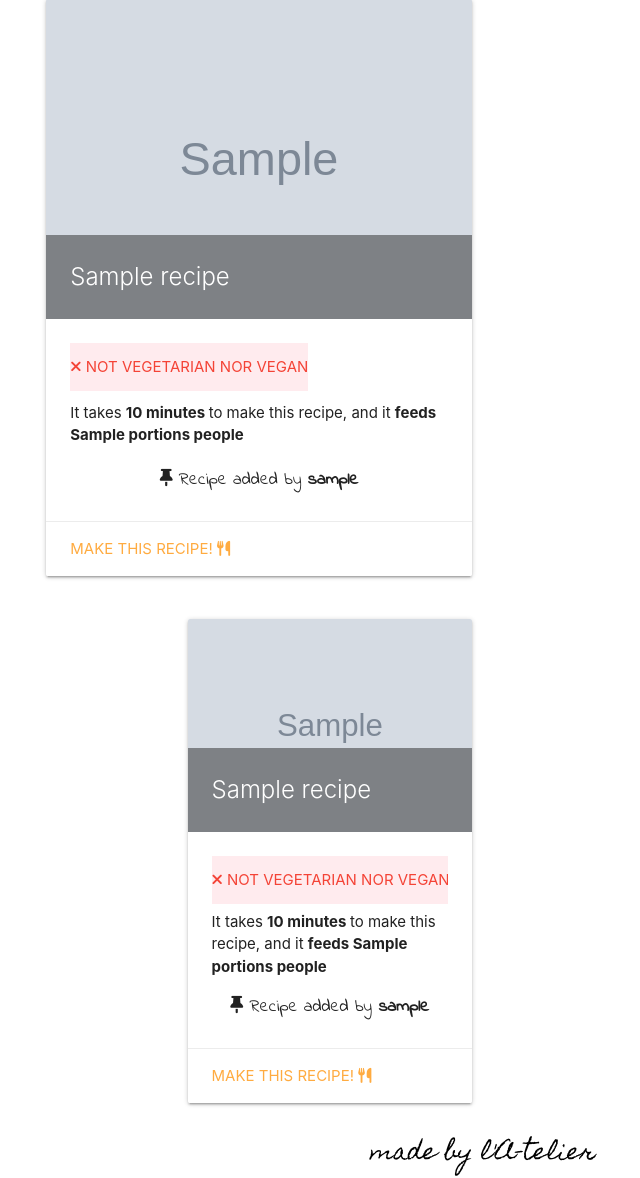
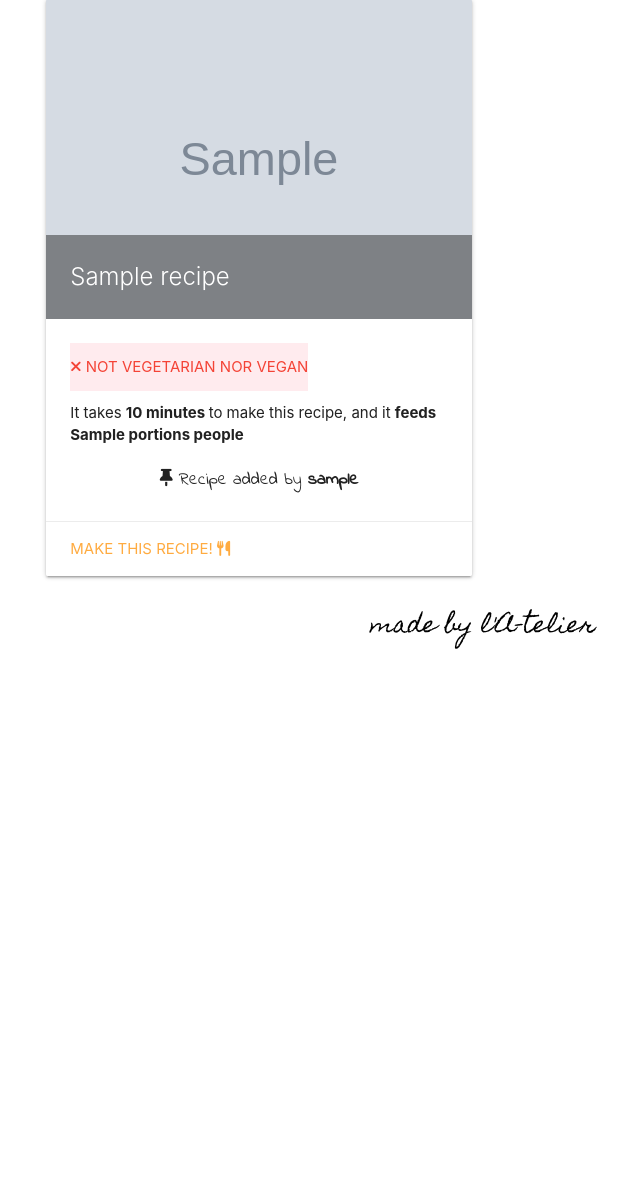
Before and after one commit to a-telier/the-pink-turnip, a Flask app: page / in a window 1280 px wide. Shown: the part 831-2009 px from the top of the page, without its empty margins (157-797 px from the left). After the commit the page ends 1480 px from the top, so only its background shows below. Run offline with Flask 2, Linux system fonts and the light colour scheme; grey boxes marked "Sample" are stand-in pictures; a database or web service that is not in the repository returns one stand-in record (values such as "Sample title"); some libraries are stand-ins or nearby versions; some web fonts are replaced.

Commit message:
fixed the view under add recipes

```diff
--- a/templates/base.html
+++ b/templates/base.html
@@ -103,49 +103,7 @@
 <!--Content-->
 <body>
 {% block body %}
-
 {% endblock %}
-    {% block cards %}
-            <!-- recipe card -->
-            <div class="row">
-                {% for recipe in recipes %}
-                <div class="col s12 m6 l6">
-                    <div class="card">
-                    <a href="{{url_for('show_recipe', recipe_id=recipe._id)}}">
-                        <div class="card-image">
-                            <img class="teaser-image" src="{{ recipe.imageURL }}">
-                            <span class="card-title">{{recipe.name}}</span>
-                        </div>
-                    </a>
-                        <!--tag vegan, vegetarian or neither vegan nor vegatarian-->
-                        <div class="card-content">
-                            <ul class="tabs">
-                                {% if recipe.category == "vegetarian" %}
-                                <li class="tab half teal-text teal lighten-5">
-                                        <p><i class="fa fa-envira" aria-hidden="true"></i> Vegetarian </p>
-                                </li>
-                                {% elif recipe.category == "vegan" %}
-                                <li class="tab half pink-text pink lighten-5">
-                                        <p><i class="fa fa-heart" aria-hidden="true"></i> Vegan </p>
-                                </li>
-                                {% else %}
-                                <li class="tab red-text red lighten-5">
-                                        <p><i class="fa fa-times" aria-hidden="true"></i> Not Vegetarian nor vegan </p>
-                                </li>
-                                {% endif%}
-                            </ul>
-                            <!--duration and portions as a message-->
-                            <p class="text-centered" style="padding-top: 3%;">It takes <b>{{recipe.duration}} minutes </b> to make this recipe, and it <b> feeds {{recipe.portions}} people</b></p>
-                            <h6 class="center" style="padding-top: 3%;"><i class="fas fa-thumbtack"></i> Recipe added by <b>{{recipe.username}}</b></h6>
-                        </div>
-                        <div class="card-action">
-                            <a href="/recipe/{{recipe._id}}">MAKE THIS RECIPE! <i class="fas fa-utensils"></i></a>
-                        </div>
-                    </div>
-                </div>
-                {% endfor %}
-            </div>
-    {% endblock %}
 </body>
 <footer>
 {% block footer %}
--- a/templates/home.html
+++ b/templates/home.html
@@ -40,11 +40,11 @@
                             <ul class="tabs">
                                 {% if recipe.category == "vegetarian" %}
                                 <li class="tab half teal-text teal lighten-5">
-                                        <p><i class="fa fa-envira" aria-hidden="true"></i> Vegetarian </p>
+                                        <p><i class="fa fa-envira" aria-hidden="true"></i> vegetarian </p>
                                 </li>
                                 {% elif recipe.category == "vegan" %}
                                 <li class="tab half pink-text pink lighten-5">
-                                        <p><i class="fa fa-heart" aria-hidden="true"></i> Vegan </p>
+                                        <p><i class="fa fa-heart" aria-hidden="true"></i> vegan </p>
                                 </li>
                                 {% else %}
                                 <li class="tab red-text red lighten-5">
```
